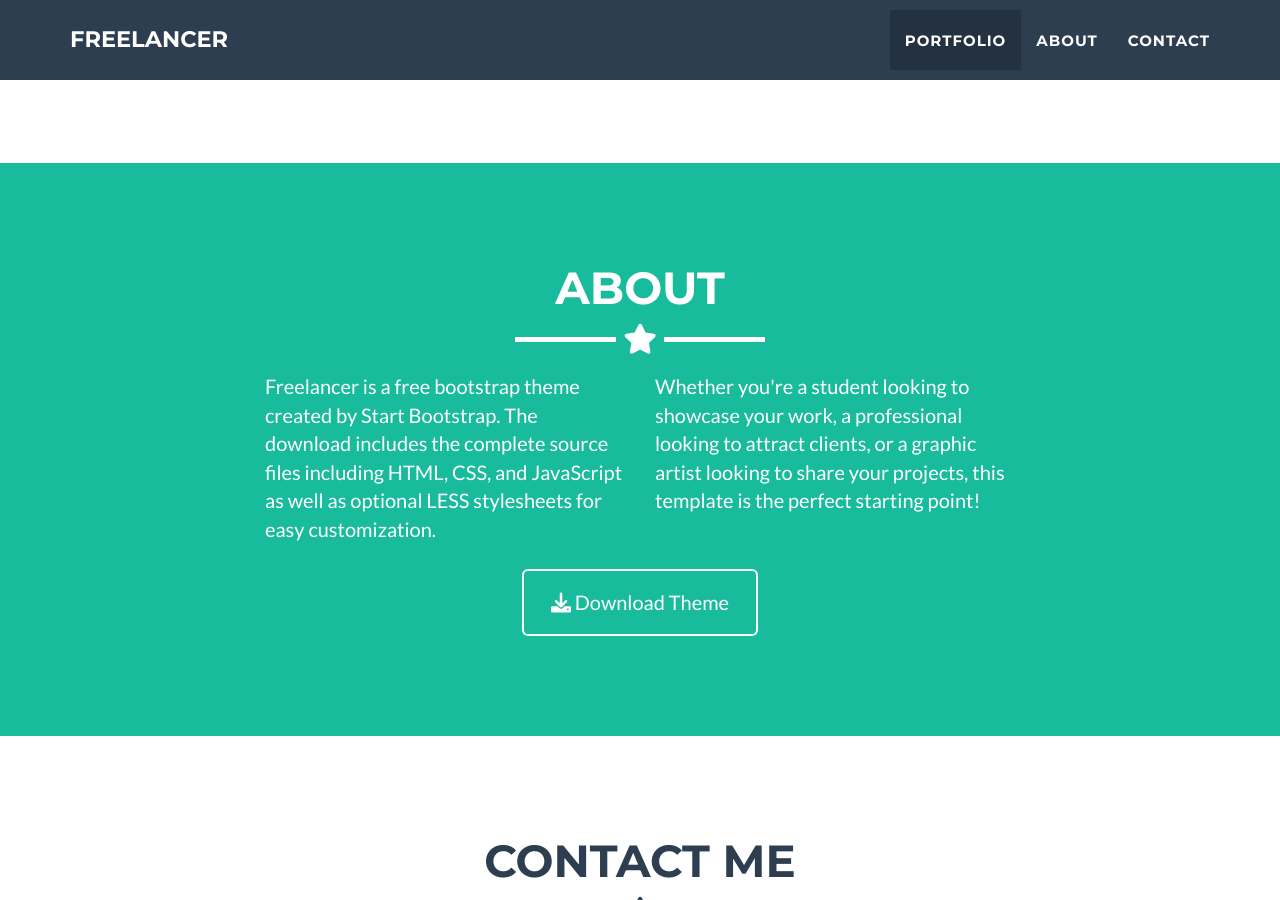
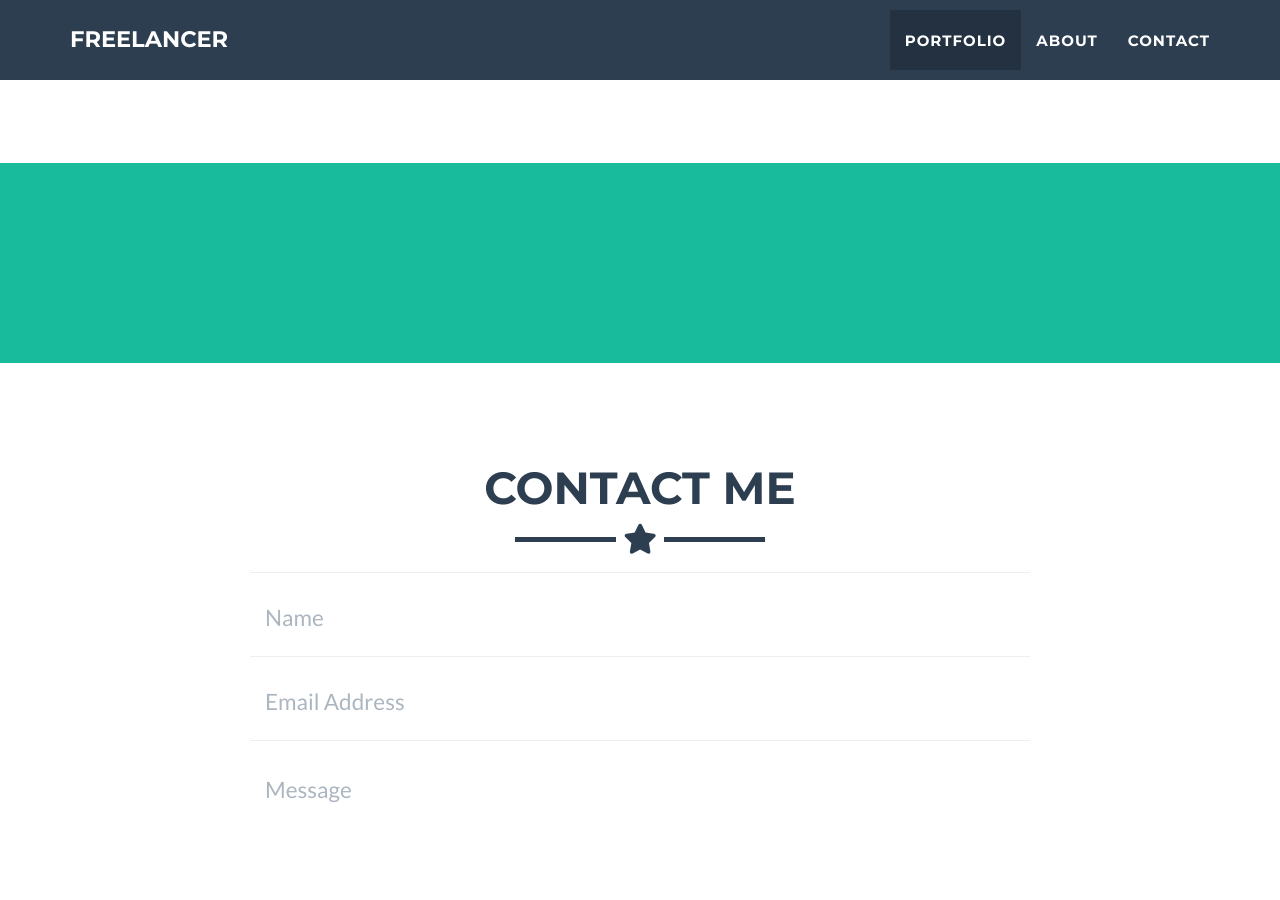
Before and after one commit to npoguca/CV, a Jekyll site: the page built from _posts/2014-07-18-project-1.markdown, in a window 1280 px wide and 900 px high, scrolled down 1509 px. Built offline with Jekyll 4.4.1, drawn with Linux system fonts in a browser that asks for light colours.

Commit message:
Update about.html

```diff
--- a/_includes/about.html
+++ b/_includes/about.html
@@ -1,6 +1,6 @@
 <!-- About Section -->
 <section class="success" id="about">
-  <div class="container">
+  <!-- <div class="container">
     <div class="row">
       <div class="col-lg-12 text-center">
         <h2>About</h2>
@@ -23,5 +23,5 @@
         </a>
       </div>
     </div>
-  </div>
+  </div> -->
 </section>
```
